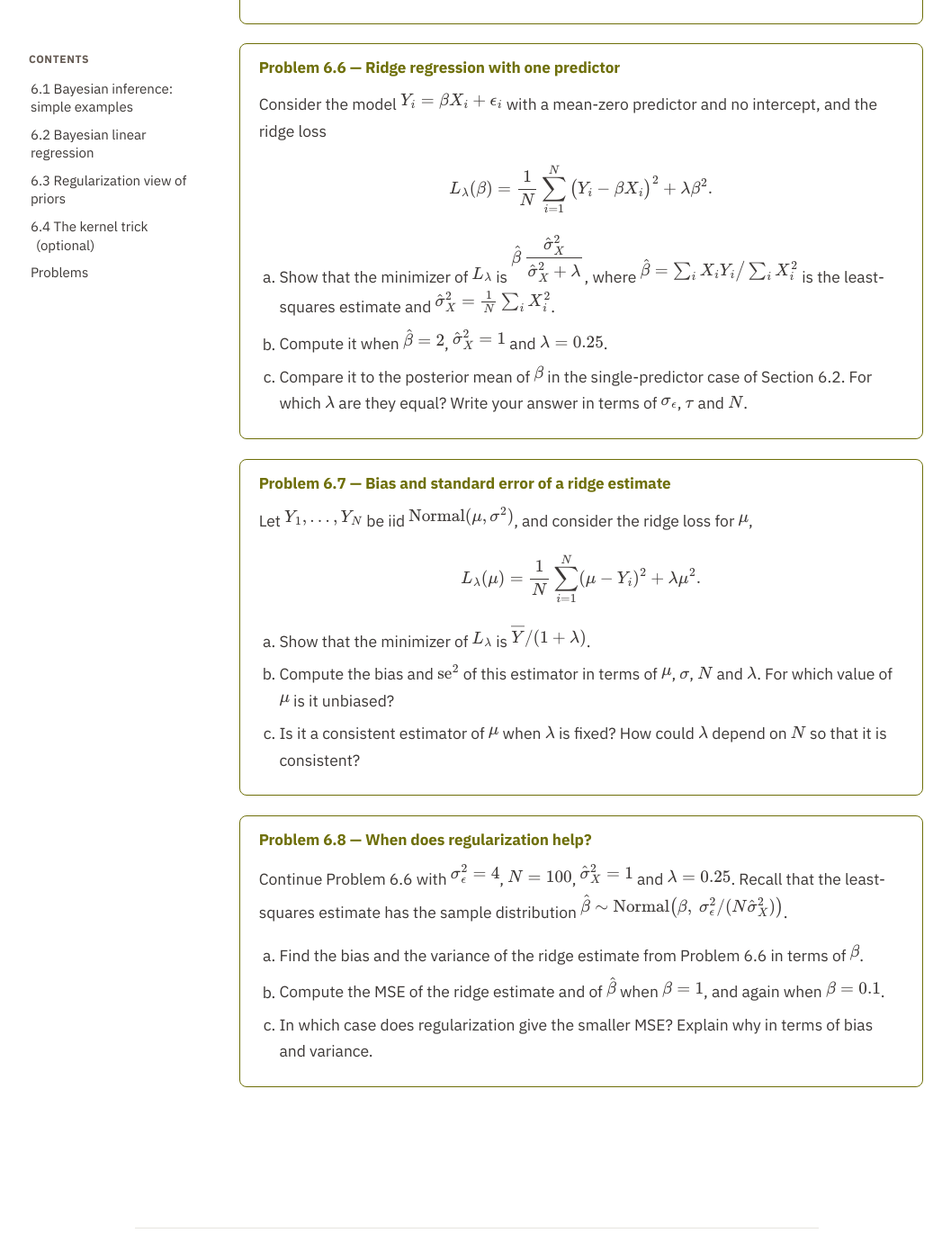
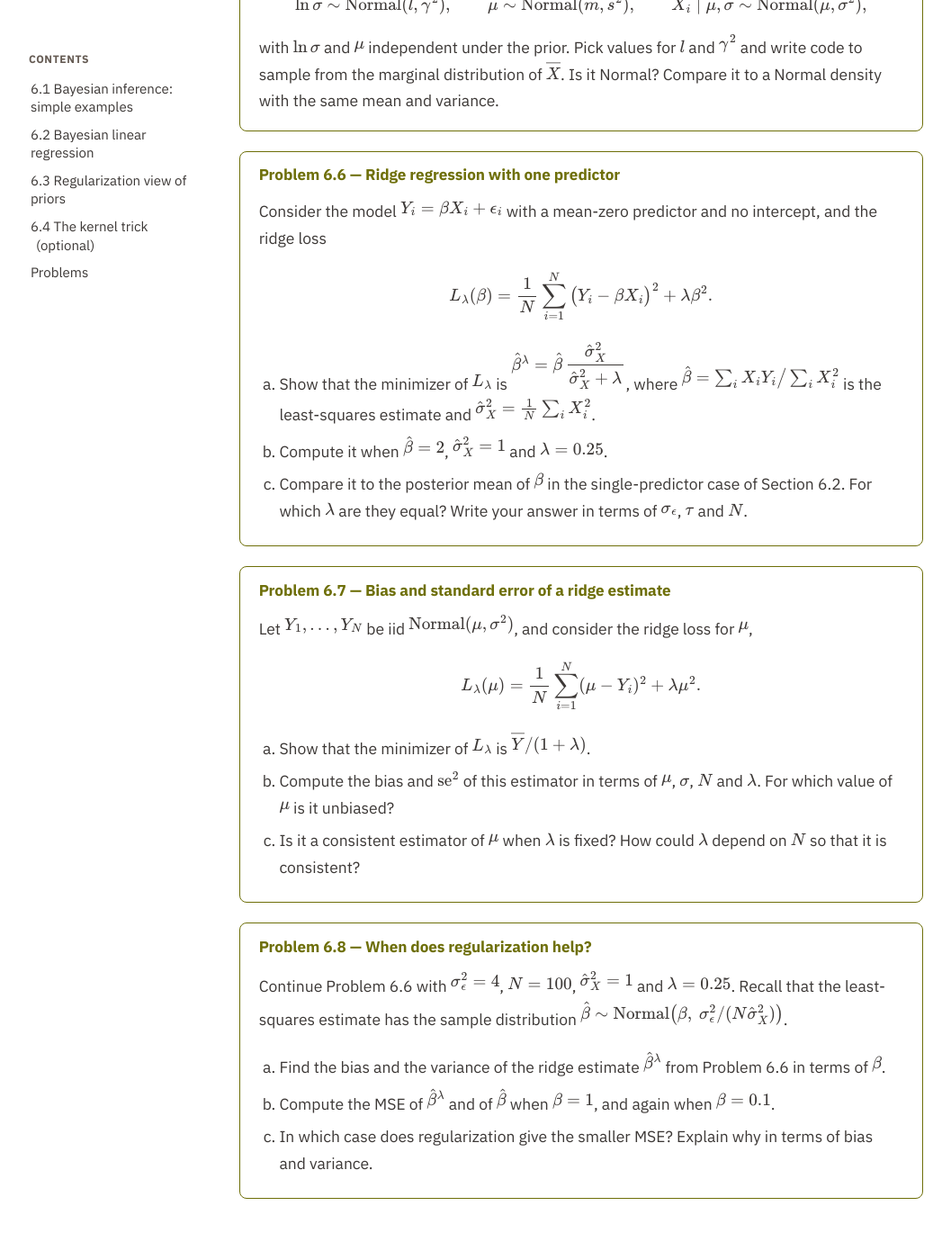
Before and after one commit to elevien/math50_2026, a Jekyll site: the page built from unit6/index.md, in a window 1280 px wide and 1400 px high, scrolled down 15972 px. Shown: the whole window at 90% size, without its empty margins (110-1167 px from the left). Built offline with Jekyll 4.4.1, drawn with Linux system fonts in a browser that asks for light colours; some of the changed text lies outside the part shown.

Commit message:
Publish from math50_sandbox@270cded

```diff
--- a/unit6/index.md
+++ b/unit6/index.md
@@ -334,7 +334,7 @@ The regularization view of priors starts with the loss function. Instead of thin
 
 $$ L_\lambda(\beta) = \hat\sigma_{\text{train}}^2 + \lambda\sum_{j=1}^K \beta_j^2. $$
 
-We write $L_\lambda$ to distinguish it from the least-squares loss $L$. It is the training error plus the penalty $\lambda\sum_j\beta_j^2$, so its minimizer is not $\hat\beta$, and $L_0=L$. Minimizing $L_\lambda$ is called <span class="term">[ridge regression](https://en.wikipedia.org/wiki/Ridge_regression)</span>, with $\lambda$ controlling how large a penalty we place on large $\beta_j$. Setting $\partial L_\lambda/\partial\beta_j=0$ gives
+We write $L_\lambda$ to distinguish it from the least-squares loss $L$. It is the training error plus the penalty $\lambda\sum_j\beta_j^2$, and we write $\hat\beta^{\lambda}=(\hat\beta^{\lambda}_1,\dots,\hat\beta^{\lambda}_K)$ for its minimizer, the regularized (ridge) coefficients. Since $L_0=L$, $\hat\beta^{0}=\hat\beta$, but for $\lambda>0$ the minimizer is not $\hat\beta$. Minimizing $L_\lambda$ is called <span class="term">[ridge regression](https://en.wikipedia.org/wiki/Ridge_regression)</span>, with $\lambda$ controlling how large a penalty we place on large $\beta_j$. Setting $\partial L_\lambda/\partial\beta_j=0$ gives
 
 $$ N_{\text{train}}\lambda\,\beta_j + \sum_{l=1}^K \Omega_{j,l}\beta_l = \sum_{i=1}^{N_{\text{train}}}Y_i^{\text{train}}\,\phi_j(X_i^{\text{train}}), $$
 
@@ -510,7 +510,7 @@ Consider the model $Y_i=\beta X_i+\epsilon_i$ with a mean-zero predictor and no
 $$ L_\lambda(\beta) = \frac1N\sum_{i=1}^N\big(Y_i-\beta X_i\big)^2 + \lambda\beta^2. $$
 
 <ol type="a">
-<li>Show that the minimizer of $L_\lambda$ is $\hat\beta\,\dfrac{\hat\sigma_X^2}{\hat\sigma_X^2+\lambda}$, where $\hat\beta=\sum_iX_iY_i\big/\sum_iX_i^2$ is the least-squares estimate and $\hat\sigma_X^2=\frac1N\sum_iX_i^2$.</li>
+<li>Show that the minimizer of $L_\lambda$ is $\hat\beta^{\lambda}=\hat\beta\,\dfrac{\hat\sigma_X^2}{\hat\sigma_X^2+\lambda}$, where $\hat\beta=\sum_iX_iY_i\big/\sum_iX_i^2$ is the least-squares estimate and $\hat\sigma_X^2=\frac1N\sum_iX_i^2$.</li>
 <li>Compute it when $\hat\beta=2$, $\hat\sigma_X^2=1$ and $\lambda=0.25$.</li>
 <li>Compare it to the posterior mean of $\beta$ in the single-predictor case of Section 6.2. For which $\lambda$ are they equal? Write your answer in terms of $\sigma_\epsilon$, $\tau$ and $N$.</li>
 </ol>
@@ -536,8 +536,8 @@ $$ L_\lambda(\mu) = \frac1N\sum_{i=1}^N(\mu-Y_i)^2+\lambda\mu^2. $$
 Continue Problem 6.6 with $\sigma_\epsilon^2=4$, $N=100$, $\hat\sigma_X^2=1$ and $\lambda=0.25$. Recall that the least-squares estimate has the sample distribution $\hat\beta\sim\text{Normal}\big(\beta,\ \sigma_\epsilon^2/(N\hat\sigma_X^2)\big)$.
 
 <ol type="a">
-<li>Find the bias and the variance of the ridge estimate from Problem 6.6 in terms of $\beta$.</li>
-<li>Compute the MSE of the ridge estimate and of $\hat\beta$ when $\beta=1$, and again when $\beta=0.1$.</li>
+<li>Find the bias and the variance of the ridge estimate $\hat\beta^{\lambda}$ from Problem 6.6 in terms of $\beta$.</li>
+<li>Compute the MSE of $\hat\beta^{\lambda}$ and of $\hat\beta$ when $\beta=1$, and again when $\beta=0.1$.</li>
 <li>In which case does regularization give the smaller MSE? Explain why in terms of bias and variance.</li>
 </ol>
 </div>
```
Also changed, not shown: 1 other file.
